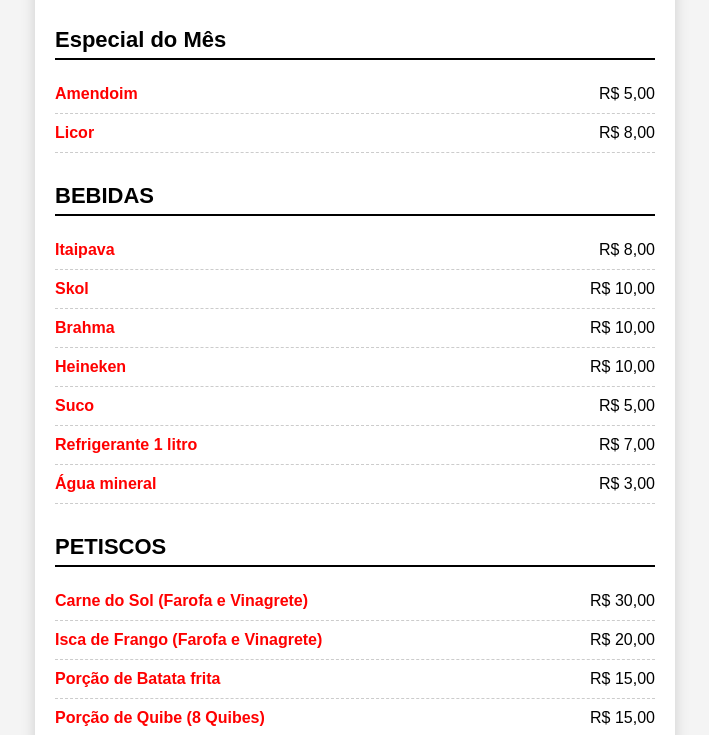
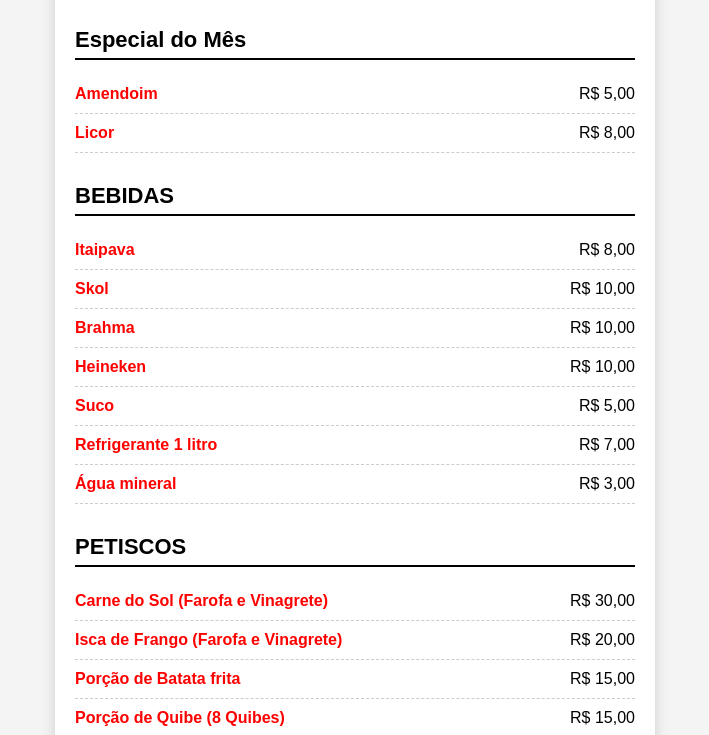
Before and after one commit to Nyaztho/Cardapio, a plain HTML site: page index.html in a window 1280 px wide. Shown: the part 194-929 px from the top of the page, without its empty margins (285-994 px from the left). Drawn offline with Linux system fonts and the light colour scheme.

Commit message:
Atualizar o index.html

```diff
--- a/index.html
+++ b/index.html
@@ -2,6 +2,7 @@
 <html lang="pt-BR">
 <head>
     <meta charset="UTF-8" />
+    <meta name="viewport" content="width=device-width, initial-scale=1.0">
     <title>Cardápio</title>
     <style>
         body {
@@ -10,14 +11,16 @@
             color: #333;
             margin: 0;
             padding: 20px;
+            /* Sem display flex nem min-height */
         }
         .container {
             max-width: 600px;
-        margin: auto;
+            margin: auto; /* centraliza horizontal */
             background-color: #fff;
             padding: 30px 20px 40px;
             border-radius: 12px;
             box-shadow: 0 0 15px rgba(0,0,0,0.15);
+            box-sizing: border-box;
         }
         .title-box {
             border: 4px solid #000;
```
Lines whose indentation alone changed are shown as unchanged.
